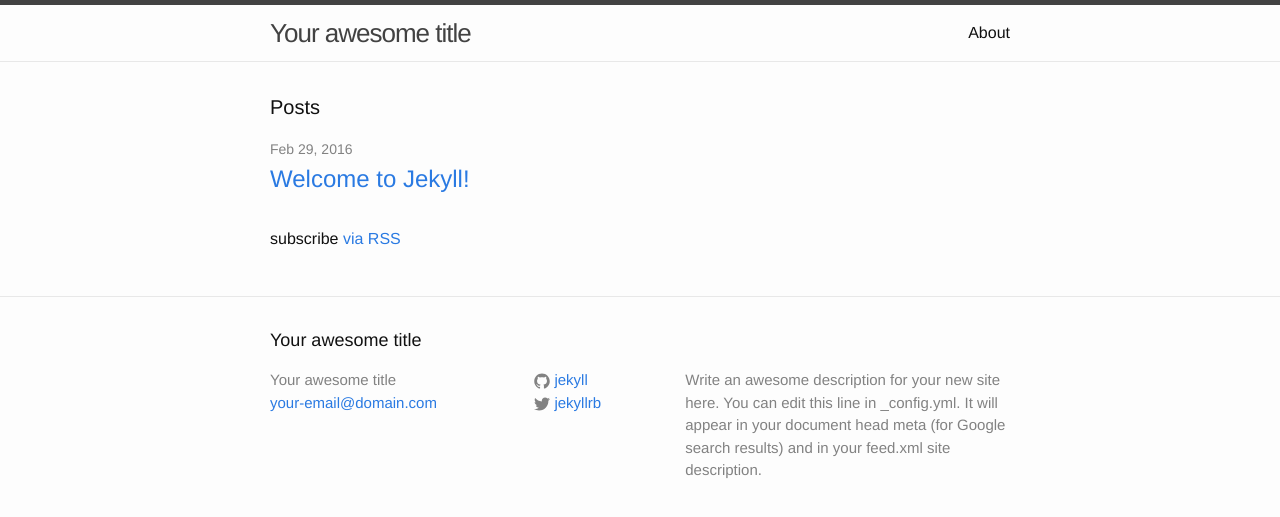
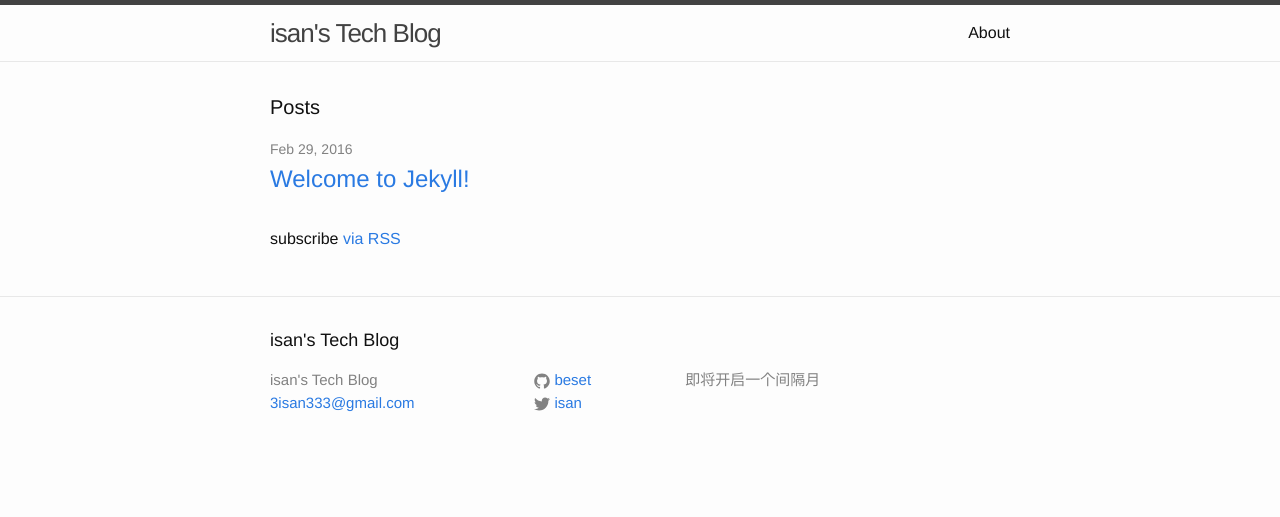
Before and after one commit to 3isan/3isan.github.io, a Jekyll site: the page built from index.html, in a window 1280 px wide. Shown: the top 517 px of the page. Built offline with Jekyll 4.4.1, drawn with Linux system fonts in a browser that asks for light colours.

Commit message:
no message

```diff
--- a/_config.yml
+++ b/_config.yml
@@ -6,16 +6,14 @@
 # 'jekyll serve'. If you change this file, please restart the server process.
 
 # Site settings
-title: Your awesome title
-email: your-email@domain.com
+title: isan's Tech Blog
+email: 3isan333@gmail.com
 description: > # this means to ignore newlines until "baseurl:"
-  Write an awesome description for your new site here. You can edit this
-  line in _config.yml. It will appear in your document head meta (for
-  Google search results) and in your feed.xml site description.
+  即将开启一个间隔月
 baseurl: "" # the subpath of your site, e.g. /blog
 url: "http://yourdomain.com" # the base hostname & protocol for your site
-twitter_username: jekyllrb
-github_username:  jekyll
+twitter_username: isan
+github_username:  beset
 
 # Build settings
 markdown: kramdown
```
